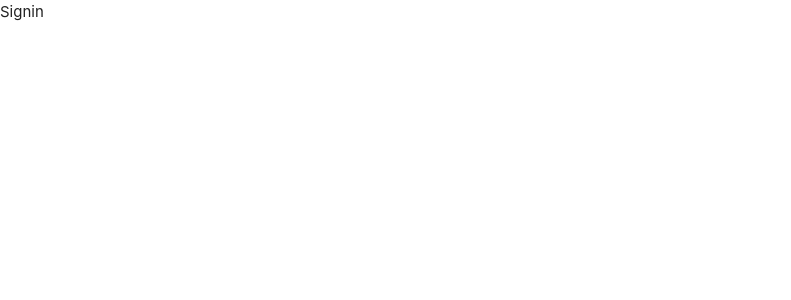
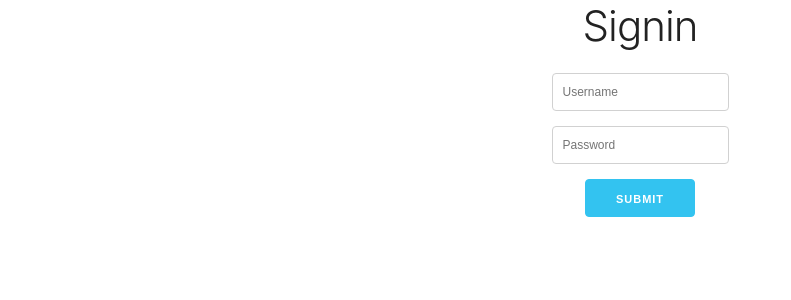
Before and after one commit to Dgarza0413/react-apollo-recipes, a React (Create React App) app in the folder client/: page /signin in a window 1280 px wide. Shown: the top 300 px of the page, without its empty margins (0-791 px from the left). Built offline with nearby package versions, Linux system fonts and the light colour scheme.

Commit message:
implement signin mutation on the client side

```diff
--- a/client/src/components/Auth/Signin.js
+++ b/client/src/components/Auth/Signin.js
@@ -1,9 +1,82 @@
-import React from 'react'
+import React, { useState } from 'react'
+import { Mutation } from 'react-apollo'
+import { SIGNIN_USER } from '../../queries/index'
+import Error from '../Utils/Error'
 
 const Signin = () => {
+    const [initialState] = useState({
+        username: '',
+        password: '',
+    })
+
+    const [signin, setSignin] = useState({
+        ...initialState
+    })
+
+    const handleChange = (e) => {
+        e.persist()
+        setSignin(value => {
+            return {
+                ...value,
+                [e.target.name]: e.target.value
+            }
+        })
+    }
+
+    const clearState = () => {
+        setSignin({ ...initialState })
+    }
+
+    const handleSubmit = (e, signinUser) => {
+        e.preventDefault();
+        signinUser()
+            .then(data => {
+                console.log(data)
+                clearState()
+            })
+            .catch(err => console.error(err))
+    }
+
+    const validateForm = () => {
+        const { username, password } = signin
+        const isInvalid = !username || !password
+        return isInvalid
+    }
+
     return (
-        <div>
-            Signin
+        <div className="App">
+            <h2>Signin</h2>
+            <Mutation mutation={SIGNIN_USER} variables={
+                { ...signin }
+            }>
+                {/* with the mutation tags you also get access to the function of the particular mutation function */}
+                {(signinUser, { data, loading, error }) => {
+                    return (
+                        <form className="form" onSubmit={event => handleSubmit(event, signinUser)}>
+                            <input
+                                type="text"
+                                name="username"
+                                placeholder="Username"
+                                value={signin.username}
+                                onChange={handleChange}
+                            />
+                            <input
+                                type="password"
+                                name="password"
+                                placeholder="Password"
+                                value={signin.password}
+                                onChange={handleChange}
+                            />
+                            <button
+                                disabled={loading || validateForm()}
+                                type="submit"
+                                className="button-primary"
+                            >Submit</button>
+                            {error && <Error error={error.message} />}
+                        </form>
+                    )
+                }}
+            </Mutation>
         </div>
     )
 }
--- a/client/src/queries/index.js
+++ b/client/src/queries/index.js
@@ -22,6 +22,14 @@ query{
 
 // user Mutations
 
+export const SIGNIN_USER = gql`
+mutation($username: String!, $password: String!){
+    signinUser(username: $username, password: $password){
+        token
+    }
+}
+`
+
 
 export const SIGNUP_USER = gql`
 mutation($username: String!, $email: String!, $password: String!){
```
